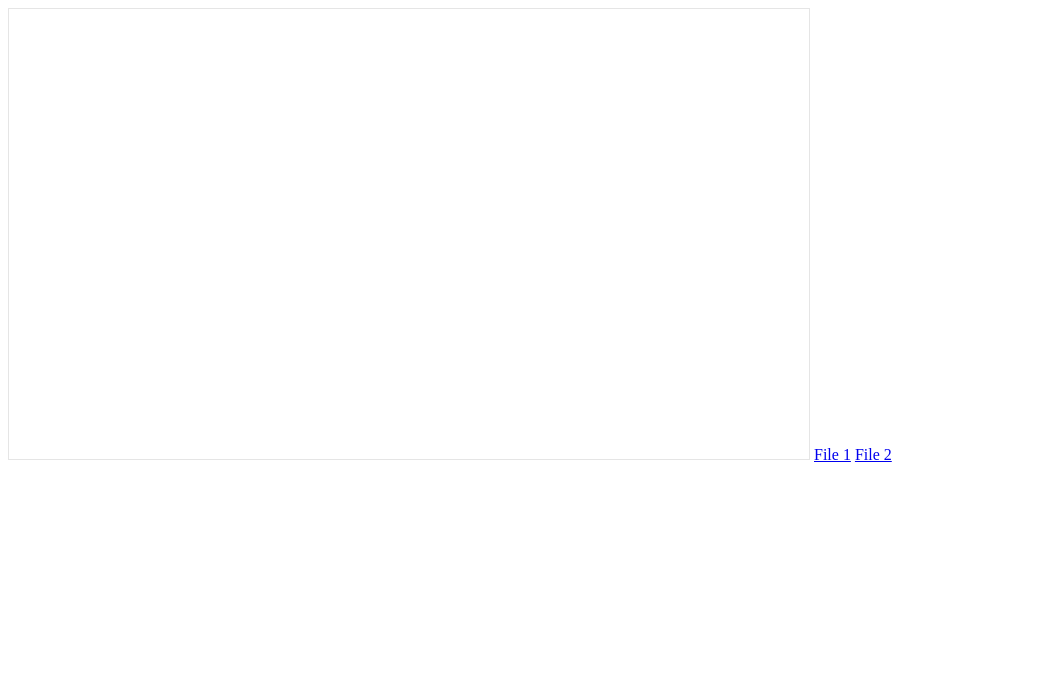
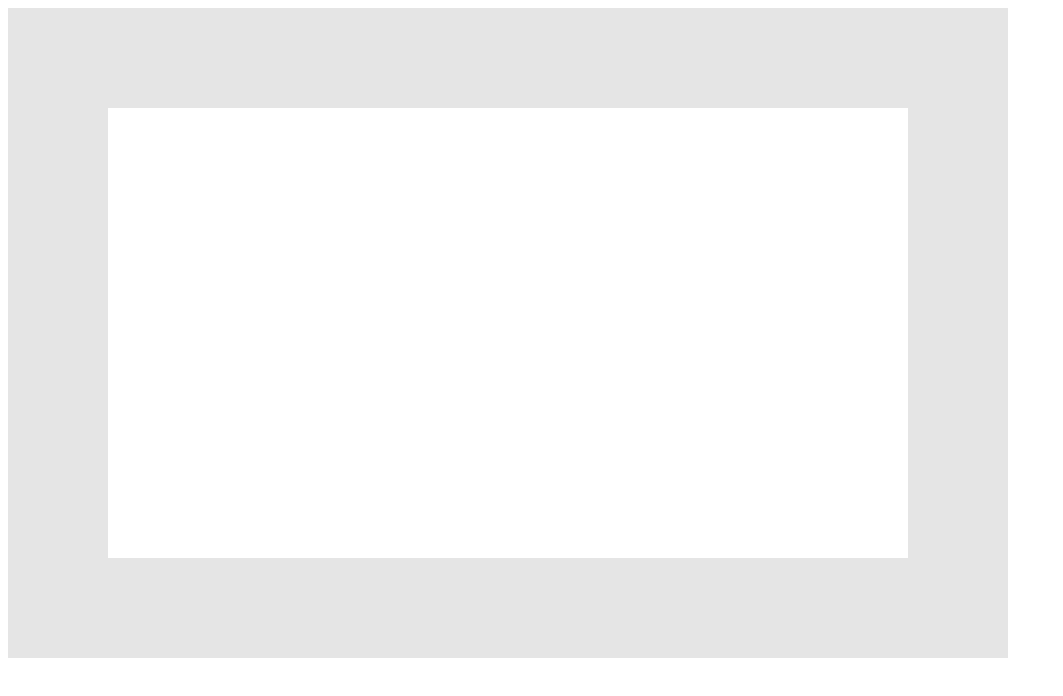
Before and after one commit to RianZaki/Portofolio, a plain HTML site: page index.html in a window 1280 px wide. Shown: the whole page, without its empty margins (0-1063 px from the left). Drawn offline with Linux system fonts and the light colour scheme.

Commit message:
Update index.html

```diff
--- a/index.html
+++ b/index.html
@@ -1,3 +1 @@
-<iframe style="border: 1px solid rgba(0, 0, 0, 0.1);" width="800" height="450" src="" <button><a href="GitHub.com/RianZaki/Portofolio/">File 1</a></button> allowfullscreen></iframe>
-<a href="index1.html">File 1</a>
-<a href="index2.html">File 2</a>
+<iframe style="border: 100px solid rgba(0, 0, 0, 0.1);" width="800" height="450" src="" <button><a href="GitHub.com/RianZaki/Portofolio/">File 1</a></button> allowfullscreen></iframe>
```
